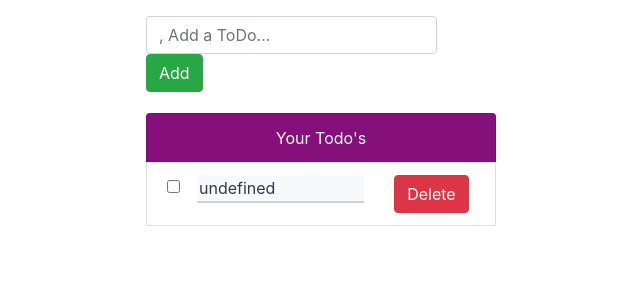
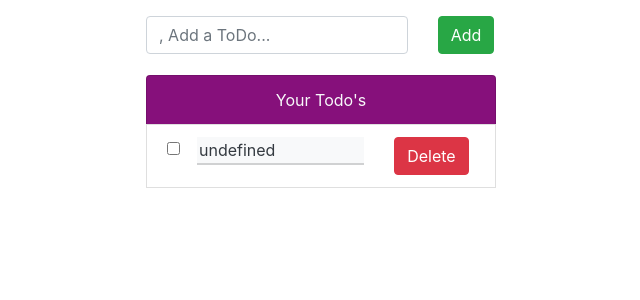
Before and after one commit to abhaysocialised/pydo, a Django app: template home/templates/home.html in a window 1280 px wide. Shown: the part 56-356 px from the top of the page, without its empty margins (319-959 px from the left). Run offline with Django 3.2, Linux system fonts and the light colour scheme; the template is opened without the code that fills it, so the values that code supplies are empty; some libraries are stand-ins or nearby versions.

Commit message:
fixed UI bug #8122

```diff
--- a/home/templates/home.html
+++ b/home/templates/home.html
@@ -7,10 +7,10 @@
     <div class="col-1 col-md-2 col-lg-3 col-xl-4"></div>
     <div class="col-10 col-md-8 col-lg-6 col-xl-4 text-center">
       <div class="row w-100 text-left">
-        <div class="col-10 col-md-9 col-lg-10 col-xl-11">
+        <div class="col-10 col-md-9 col-lg-9 col-xl-10">
           <input type="text" id="todo" class="form-control" placeholder="{{ name }}, Add a ToDo..." />
         </div>
-        <div class="col-2 col-md-3 col-lg-2 col-xl-1">
+        <div class="col-2 col-md-3 col-lg-3 col-xl-2">
           <button type="button" class="btn btn-success " id="add_todo">Add</button>
         </div>
       </div>
```
